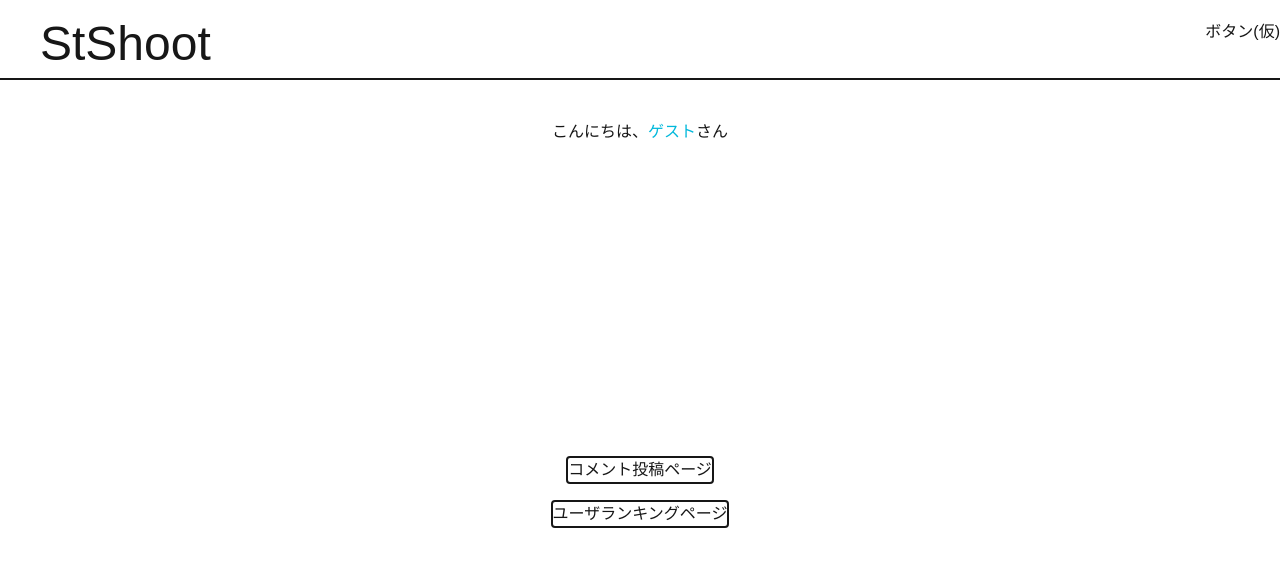
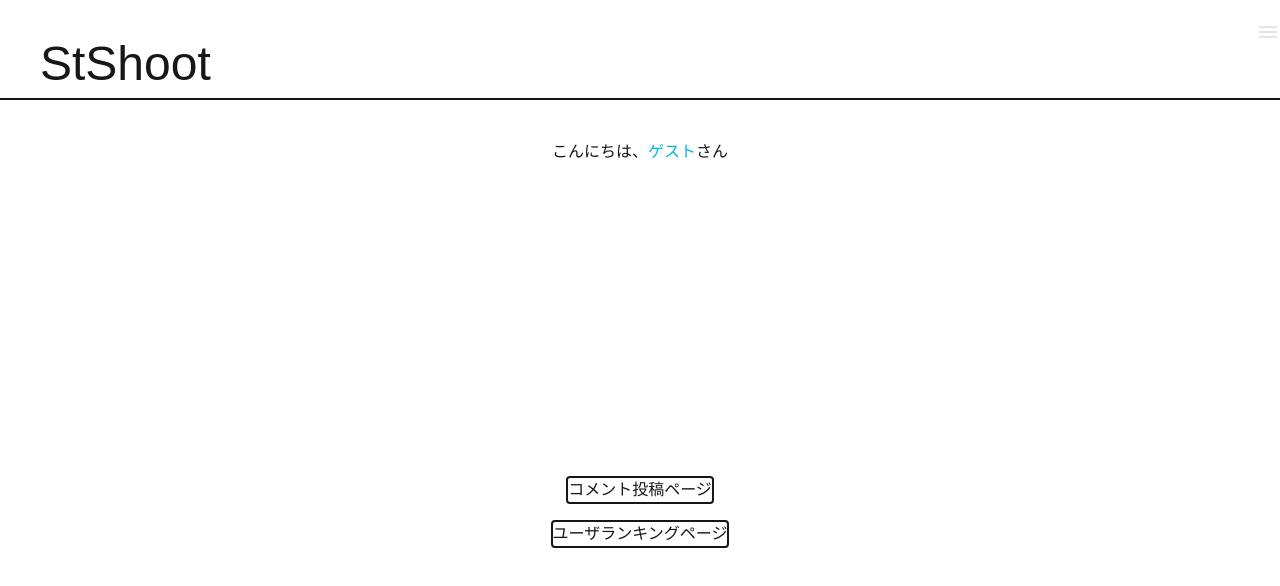
Before and after one commit to shii-park/Stshoot_Frontend, a Next.js app: page / in a window 1280 px wide. Shown: the top 586 px of the page. Built offline with nearby package versions, Linux system fonts and the light colour scheme.

Commit message:
add:メニューボタンの実装 #1

```diff
--- /dev/null
+++ b/src/app/header.tsx
@@ -0,0 +1,27 @@
+'use client'
+import {useState} from "react"
+import MenuButton from "./menuButton"
+import Navigation from "./navigation"
+export default function Header(){
+    const [open,setOpen]=useState(false);
+    function handleClick(){
+        setOpen(function(prev){
+            return !prev;
+        });
+    };
+
+    return (
+        <div className="flex box-border h-20 bg-white border-b-2">
+              <div className="mt-5 ml-5 text-2xl md:ml-10 md:text-lg lg:ml-10 lg:text-5xl"> {/*クラスは修正予定*/}
+                <h1>StShoot</h1>
+              </div>
+              <div className="ml-auto">
+                <MenuButton
+                open={open}
+                onClick={handleClick}
+                />
+                <Navigation open={open} />
+              </div>
+            </div>
+    )
+}
--- a/src/app/layout.tsx
+++ b/src/app/layout.tsx
@@ -1,7 +1,7 @@
 import type { Metadata } from "next";
 import { Geist, Geist_Mono } from "next/font/google";
 import "./globals.css";
-import MenuButton from "./menuButton"
+import Header from "./header"
 
 const geistSans = Geist({
   variable: "--font-geist-sans",
@@ -28,14 +28,10 @@ export default function RootLayout({
       <body
         className={`${geistSans.variable} ${geistMono.variable} antialiased`}
       >
-      <div className="flex box-border h-20 bg-white border-b-2">
-              <div className="mt-5 ml-5 text-2xl md:ml-10 md:text-lg lg:ml-10 lg:text-5xl">
-                <h1>StShoot</h1>
-              </div>
-              <div className="ml-auto">
-                <MenuButton />
-              </div>
-            </div>
+
+        <div className="justify-end mt-5">
+          <Header />
+        </div>
         {children}
       </body>
     </html>
--- a/src/app/menuButton.tsx
+++ b/src/app/menuButton.tsx
@@ -1,7 +1,16 @@
-export default function menuButton(){
-    return(
-        <div className="justify-end mt-5">
-        <p>ボタン(仮)</p>
+type Props={
+    open:boolean;
+    onClick:()=>void;
+}
+export default function menuButton({open,onClick}:Props){
+
+    return (
+
+        <div>
+            <button
+            onClick={onClick}>
+                <img src="menuIcon.svg"/>
+            </button>
         </div>
     )
-};
+}
--- /dev/null
+++ b/src/app/navigation.tsx
@@ -0,0 +1,17 @@
+type Props = {
+  open: boolean;
+};
+
+export default function Navigation({ open}: Props) {
+  return (
+    <nav
+    className={`navigation${open ? "" : " hidden"}`}
+    >
+      <ul>
+        <li>about</li>
+        <li>works</li>
+        <li>contact</li>
+      </ul>
+    </nav>
+  );
+}
```
Also changed, not shown: public/menuIcon.svg (added).
